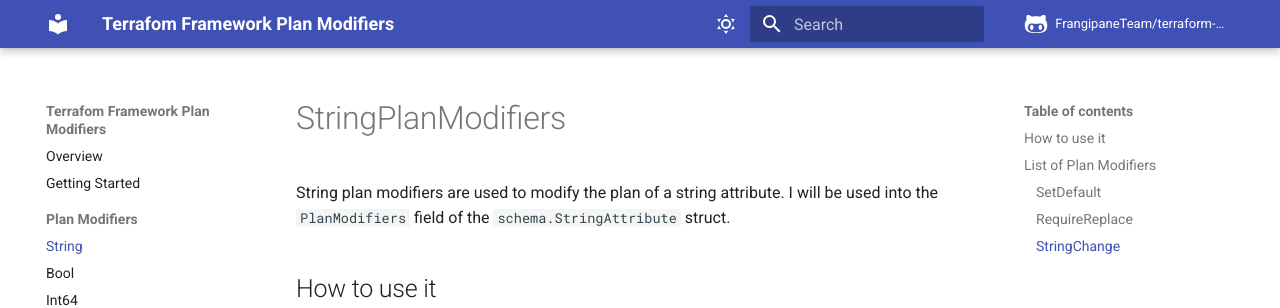
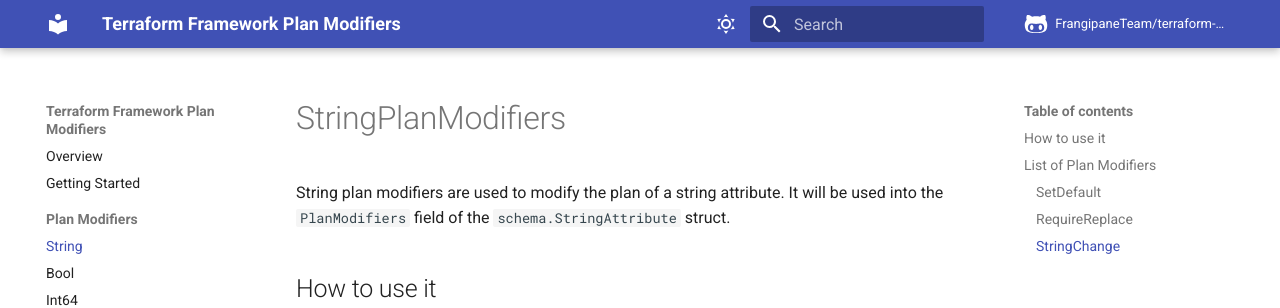
Before and after one commit to FrangipaneTeam/terraform-plugin-framework-planmodifiers, an MkDocs documentation site: the page built from docs/stringplanmodifier/index.md, in a window 1280 px wide and 998 px high. Shown: the top 308 px of the window. Built offline with MkDocs 1.6.1 and Material for MkDocs 9.7.7, drawn with Linux system fonts in a browser that asks for light colours; comment, search, counter and statistics services are not loaded.

Commit message:
fix: Fix documentation

```diff
--- a/docs/stringplanmodifier/index.md
+++ b/docs/stringplanmodifier/index.md
@@ -1,7 +1,7 @@
 # StringPlanModifiers
 
 String plan modifiers are used to modify the plan of a string attribute.
-I will be used into the `PlanModifiers` field of the `schema.StringAttribute` struct.
+It will be used into the `PlanModifiers` field of the `schema.StringAttribute` struct.
 
 ## How to use it
 
--- a/mkdocs.yml
+++ b/mkdocs.yml
@@ -1,4 +1,4 @@
-site_name: Terrafom Framework Plan Modifiers
+site_name: Terraform Framework Plan Modifiers
 
 theme:
   name: material
```
